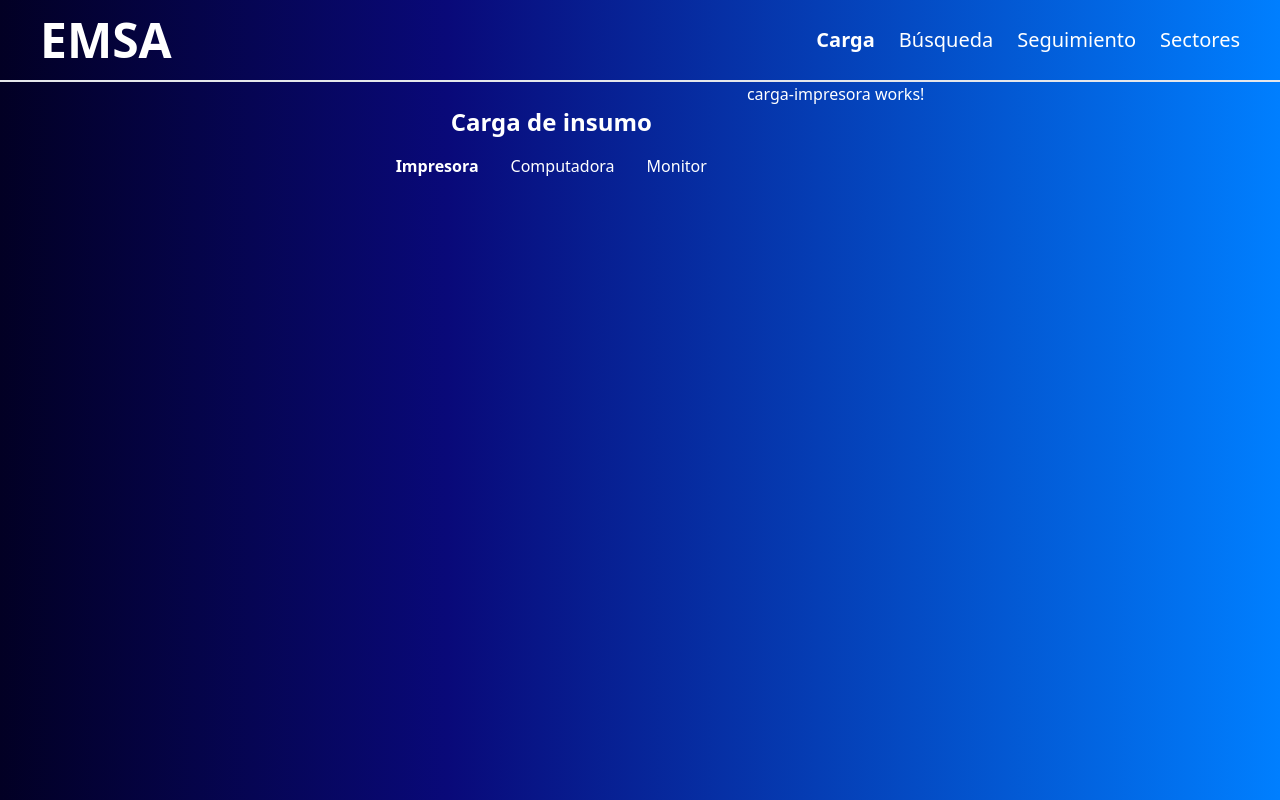
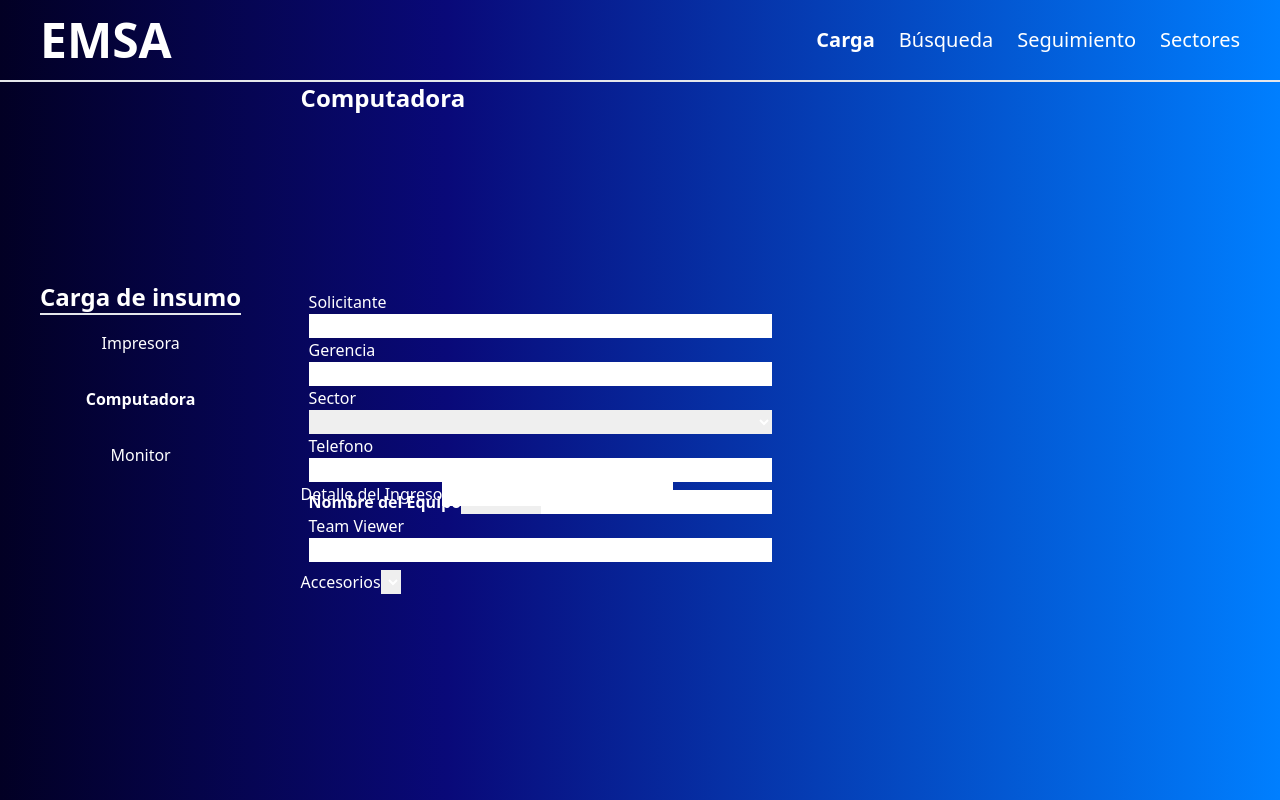
Before and after one commit to Nagasis3321/Emsa, an Angular app in the folder EmsaProyectFrontEnd/: page /Carga in a window 1280 px wide. Built offline with nearby package versions, Linux system fonts and the light colour scheme.

Commit message:
prior to backEnd

```diff
--- a/EmsaProyectFrontEnd/src/app/Component/carga-insumo/carga-computadora/carga-computadora.component.html
+++ b/EmsaProyectFrontEnd/src/app/Component/carga-insumo/carga-computadora/carga-computadora.component.html
@@ -1 +1,47 @@
-<p>carga-computadora works!</p>
+
+<div class="container">
+    <h1 class="title">Computadora</h1>
+    <div class="containerInput">
+
+        <div class="inputsSolicitante">
+            <label for="">Solicitante</label>
+            <input type="text">
+            <label  for="">Gerencia</label>
+            <input type="text">
+            <label for="">Sector</label>
+            <select name="" id="">
+                <option value=""></option>
+            </select>
+            <label for="">Telefono</label>
+            <input type="text" name="" id="">
+        </div>
+
+        <div class="datosComputadora">
+            <div class="nombreEquipo">
+                <label>Nombre del Equipo</label>
+                <select name="" id="">
+                    <option value=""></option>
+                </select>
+                <input type="text" id="identComputadora">
+
+            </div>
+            <label for="">Team Viewer</label>
+            <input type="text">
+        </div>
+
+        <div class="accesorios">
+            <label for="">Accesorios</label>
+            <select name="" id="">
+                <option value="">
+                </option>
+            </select>
+        </div>
+
+    </div>
+
+    <div class="detalleIngreso">
+        <label for="">Detalle del Ingreso</label>
+        <input type="textarea">
+    </div>
+
+</div>
--- a/EmsaProyectFrontEnd/src/app/Component/carga-insumo/carga-computadora/carga-computadora.component.scss
+++ b/EmsaProyectFrontEnd/src/app/Component/carga-insumo/carga-computadora/carga-computadora.component.scss
@@ -0,0 +1,37 @@
+.container{
+    @apply w-full grid grid-rows-3
+}
+.container{
+    height: 600px;
+}
+
+.title{
+    @apply text-2xl font-bold h-12
+}
+
+.inputsSolicitante{
+    @apply flex flex-col m-2 row-span-3
+}
+
+.inputsSolicitante input option{
+    @apply text-black
+}
+
+.datosComputadora{
+    @apply flex flex-col m-2
+}
+
+.nombreEquipo{
+    @apply flex flex-row
+}
+
+.nombreEquipo label{
+    @apply font-semibold
+}
+
+.nombreEquipo select {
+    @apply w-20 text-black
+}
+.nombreEquipo input{
+    @apply text-black
+}
--- a/EmsaProyectFrontEnd/src/app/Component/carga-insumo/carga-insumo.component.scss
+++ b/EmsaProyectFrontEnd/src/app/Component/carga-insumo/carga-insumo.component.scss
@@ -1,13 +1,13 @@
 .container{
-    @apply m-auto w-fit h-fit flex
+    @apply m-auto w-full h-full flex justify-center items-center
 }
 
 .title{
-    @apply font-semibold text-2xl text-center
+    @apply font-semibold text-2xl text-center border-b-2 w-fit justify-center items-center flex m-auto
 }
 
 .optionsInsumo{
-    @apply m-6
+    @apply  m-10 flex flex-col flex-grow-0 flex-initial items-center justify-center h-full align-middle
 }
 .optionsInsumo button{
     @apply m-4
@@ -17,3 +17,7 @@
 .componentActive{
     @apply font-bold
 }
+
+.containerComponent{
+    @apply w-3/4 h-full flex flex-grow-0 m-auto
+}
--- a/EmsaProyectFrontEnd/src/app/Component/carga-insumo/carga-insumo.component.ts
+++ b/EmsaProyectFrontEnd/src/app/Component/carga-insumo/carga-insumo.component.ts
@@ -12,9 +12,9 @@ import { CargaMonitorComponent } from './carga-monitor/carga-monitor.component';
   styleUrl: './carga-insumo.component.scss'
 })
 export class CargaInsumoComponent {
-  optionCompontent:string="Impresora";
+  optionCompontent:"Impresora" | "Computadora" | "Monitor" = "Computadora";
 
-  cargaComponent(option:string):void {
+  cargaComponent(option:"Impresora" | "Computadora" | "Monitor"):void {
     this.optionCompontent=option;
   }
 
--- a/EmsaProyectFrontEnd/src/app/Component/new-sector/new-sector.component.ts
+++ b/EmsaProyectFrontEnd/src/app/Component/new-sector/new-sector.component.ts
@@ -14,7 +14,7 @@ import { FormsModule } from '@angular/forms';
   styleUrl: './new-sector.component.scss'
 })
 export class NewSectorComponent {
-  optionCompontent:"New"| "Modify" |"Find" |"Delete" = "Modify";
+  optionCompontent:"New"| "Modify" |"Find" |"Delete" = "New";
 
   cargaComponent(option:"New"| "Modify" |"Find" |"Delete" ):void {
     this.optionCompontent=option;
```
